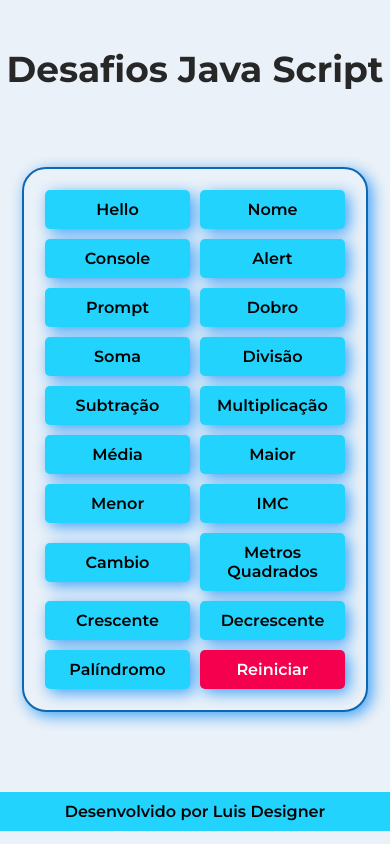
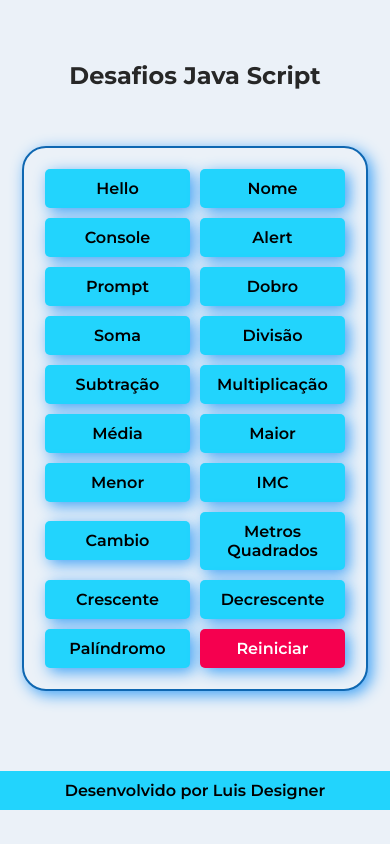
Before and after one commit to LuDesigner/Desafios_C2_JS, a plain HTML site: page index.html in a window 390 px wide. Drawn offline with Linux system fonts and the light colour scheme; a script that the page names is missing.

Commit message:
Update style.css

```diff
--- a/style.css
+++ b/style.css
@@ -138,3 +138,12 @@
   }
 
 }
+
+@media(max-width: 920px){
+
+  header {
+    margin-top: 15rem 10rem;
+    font-size: 12px;
+  }
+
+}
```
